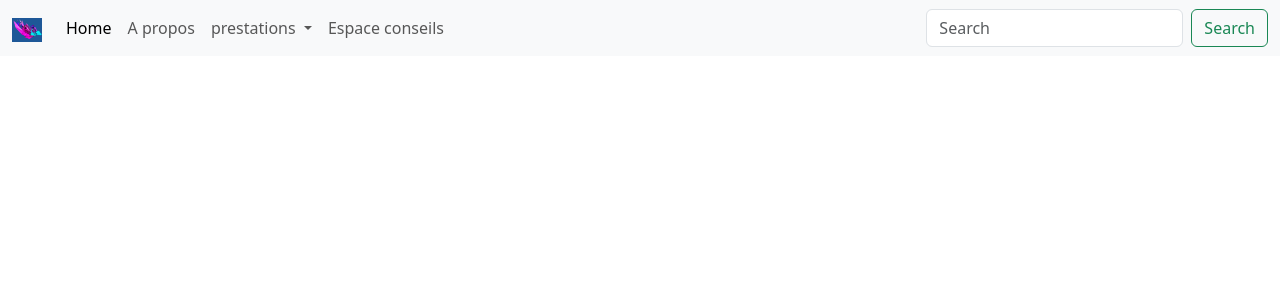
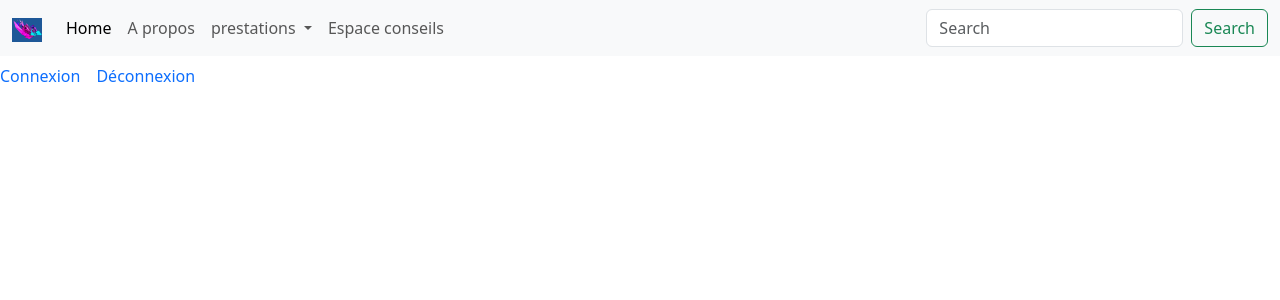
Before and after one commit to greatalex11/POC_EloDeco, a Symfony app: template templates/base.html.twig in a window 1280 px wide. Shown: the top 300 px of the page. Run offline with Twig, Linux system fonts and the light colour scheme; the template is opened without the code that fills it, so the values that code supplies are empty; some libraries are stand-ins or nearby versions.

Commit message:
pills connexion

```diff
--- a/templates/base.html.twig
+++ b/templates/base.html.twig
@@ -63,7 +63,18 @@
         </div>
     </div>
 </nav>
+<header class="justify-content-between">
 
+    <ul class="nav nav-underline ml-auto">
+        <li class="nav-item">
+            <a class="nav-link aria-current=" page" href="#">Connexion</a>
+        </li>
+        <li class="nav-item">
+            <a class="nav-link   href=" #">Déconnexion</a>
+        </li>
+
+    </ul>
+</header>
 
 <body>
 {% block body %}
```
Also changed, not shown: templates/accueil/index.html.twig (+0 -10 lines).
